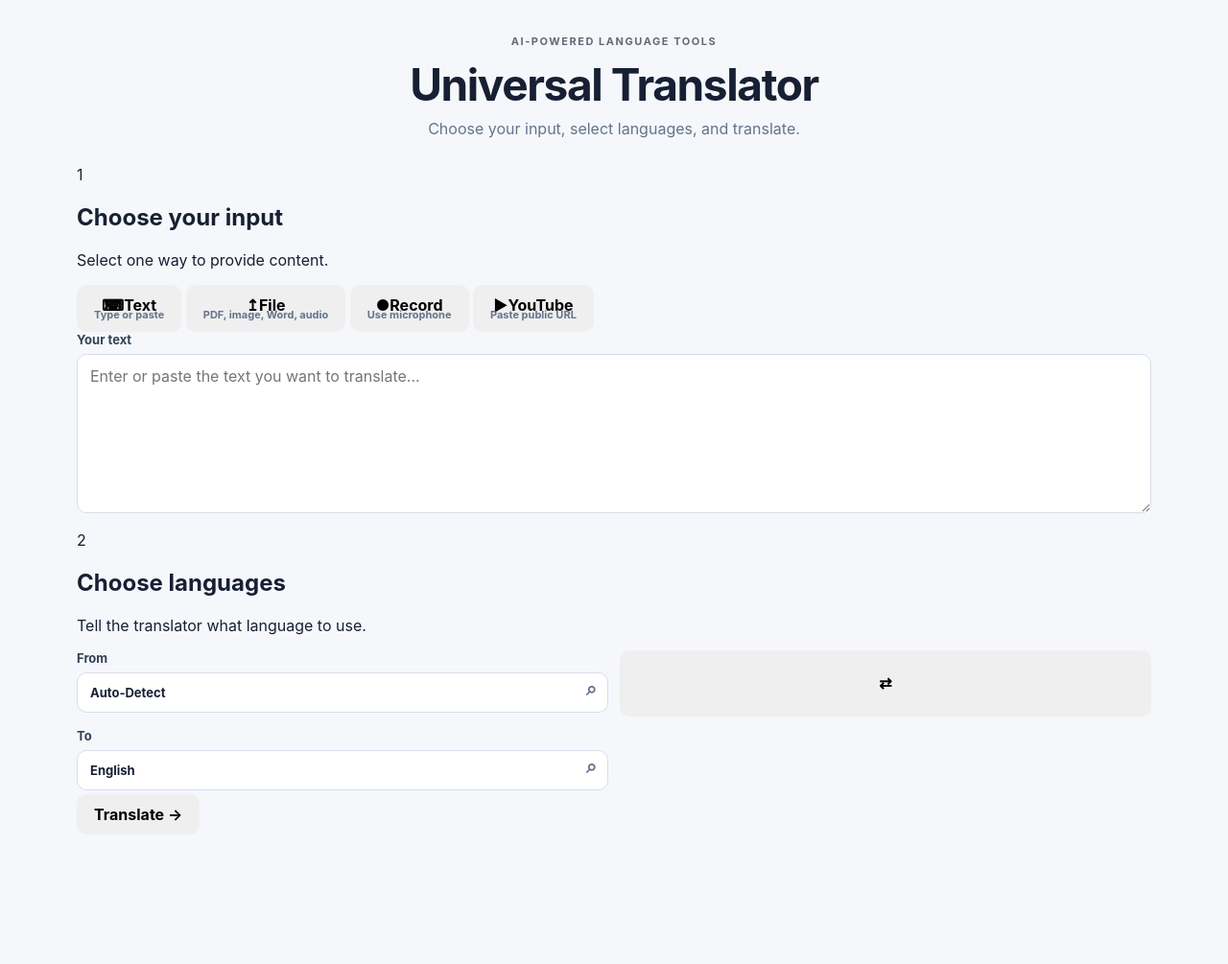
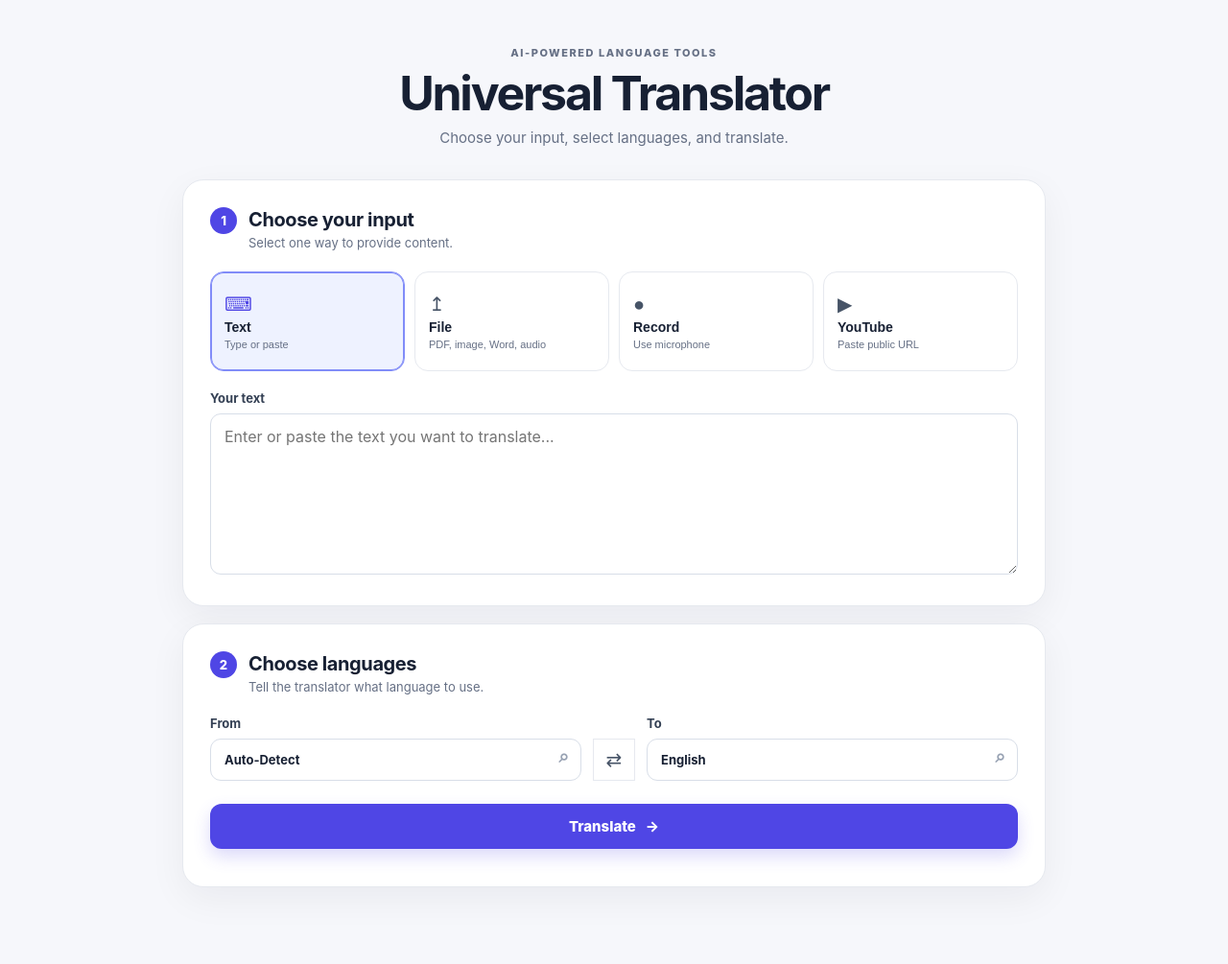
Before and after one commit to vidhya-2005/Translator, a Flask app: template templates/index.html in a window 1280 px wide. Shown: the whole page at 96% size. Before the commit the page ends 856 px from the top, so only its background shows below. Run offline with Flask 3, Linux system fonts and the light colour scheme; the template is opened without the code that fills it, so the values that code supplies are empty.

Commit message:
Polish step-by-step translator UI

```diff
--- a/static/css/style.css
+++ b/static/css/style.css
@@ -1,46 +1,78 @@
 * { box-sizing: border-box; }
-body { margin: 0; font-family: Inter, Arial, sans-serif; background: #f5f7fb; color: #172033; }
-.container { width: min(1120px, 94%); margin: 36px auto 56px; }
-header { text-align: center; margin-bottom: 28px; }
-.eyebrow { font-size: 11px; font-weight: 700; letter-spacing: .14em; margin-bottom: 10px; opacity: .65; }
-h1 { font-size: clamp(32px, 5vw, 46px); margin: 0 0 8px; letter-spacing: -.03em; }
-header p { margin: 0; color: #64748b; }
-.grid { display: grid; grid-template-columns: 1fr 1fr; gap: 22px; }
-.card { background: #fff; padding: 25px; border: 1px solid #e7ebf2; border-radius: 18px; box-shadow: 0 10px 32px rgba(15,23,42,.06); }
-.card-heading { display: flex; justify-content: space-between; align-items: flex-start; gap: 16px; margin-bottom: 18px; }
-.card h2 { margin: 0 0 4px; font-size: 20px; }
-.card-heading p { margin: 0; color: #64748b; font-size: 13px; }
-.input-badge { padding: 5px 9px; border-radius: 999px; background: #eef2ff; color: #4338ca; font-size: 11px; font-weight: 700; white-space: nowrap; }
-label { display: block; font-size: 13px; font-weight: 700; color: #334155; }
-textarea, input { width: 100%; padding: 12px 13px; margin: 7px 0 14px; border: 1px solid #d7deea; border-radius: 10px; font: inherit; color: #172033; background: #fff; transition: border-color .15s, box-shadow .15s; }
-textarea { resize: vertical; min-height: 105px; }
-textarea:focus, input:focus { outline: none; border-color: #6366f1; box-shadow: 0 0 0 3px rgba(99,102,241,.12); }
-small { display: block; margin-top: -7px; color: #64748b; font-size: 11px; }
-.or-divider { display: flex; align-items: center; gap: 10px; color: #94a3b8; font-size: 10px; font-weight: 700; margin: 3px 0 5px; }
-.or-divider::before, .or-divider::after { content: ""; height: 1px; flex: 1; background: #e5e7eb; }
-.actions { display: flex; gap: 10px; margin-top: 8px; }
-button { border: 0; padding: 11px 18px; border-radius: 10px; cursor: pointer; font: inherit; font-weight: 700; transition: transform .15s, opacity .15s, box-shadow .15s; }
-button:hover:not(:disabled) { transform: translateY(-1px); }
-button:disabled { opacity: .5; cursor: not-allowed; }
-.primary-btn { flex: 1; background: #4f46e5; color: white; box-shadow: 0 5px 14px rgba(79,70,229,.2); }
-.secondary-btn { background: #eef2f7; color: #334155; }
-.primary-actions { margin-top: 16px; }
-.recording-status { min-height: 18px; margin: 8px 0 0; color: #64748b; font-size: 12px; }
-.language-grid { display: grid; grid-template-columns: 1fr 1fr; gap: 12px; }
+:root { --ink: #172033; --muted: #667085; --line: #e6e9ef; --surface: #fff; --soft: #f6f7fb; --primary: #4f46e5; --primary-soft: #eef2ff; }
+html { scroll-behavior: smooth; }
+body { margin: 0; font-family: Inter, ui-sans-serif, system-ui, -apple-system, BlinkMacSystemFont, "Segoe UI", sans-serif; background: #f6f7fb; color: var(--ink); }
+.container { width: min(900px, 92%); margin: 48px auto 80px; }
+.hero { text-align: center; margin-bottom: 34px; }
+.eyebrow { font-size: 11px; font-weight: 800; letter-spacing: .14em; color: #667085; margin-bottom: 10px; }
+h1 { font-size: clamp(34px, 6vw, 50px); line-height: 1; letter-spacing: -.045em; margin: 0 0 12px; }
+.hero p { margin: 0; color: var(--muted); font-size: 15px; }
+.setup-card { position: relative; background: var(--surface); border: 1px solid var(--line); border-radius: 22px; padding: 28px; margin-bottom: 18px; box-shadow: 0 12px 38px rgba(15,23,42,.055); }
+.section-heading { display: flex; align-items: flex-start; gap: 12px; margin-bottom: 22px; }
+.step-number { display: grid; place-items: center; width: 28px; height: 28px; flex: 0 0 28px; border-radius: 50%; background: var(--primary); color: #fff; font-size: 13px; font-weight: 800; }
+.section-heading h2 { margin: 1px 0 4px; font-size: 20px; letter-spacing: -.02em; }
+.section-heading p { margin: 0; color: var(--muted); font-size: 13px; }
+.input-methods { display: grid; grid-template-columns: repeat(4, 1fr); gap: 10px; margin-bottom: 20px; }
+.input-method { min-height: 104px; display: flex; flex-direction: column; align-items: flex-start; justify-content: center; gap: 4px; padding: 14px; border: 1px solid var(--line); border-radius: 14px; background: #fff; color: var(--ink); text-align: left; cursor: pointer; }
+.input-method span { font-size: 20px; color: #475467; }
+.input-method strong { font-size: 14px; }
+.input-method small { margin: 0; font-size: 11px; color: var(--muted); }
+.input-method.active { border-color: #818cf8; background: var(--primary-soft); box-shadow: inset 0 0 0 1px #818cf8; }
+.input-method.active span { color: var(--primary); }
+.input-method:disabled { opacity: .6; cursor: not-allowed; }
+.input-panel { animation: fadeIn .18s ease; }
+.input-panel.hidden { display: none; }
+label { display: block; font-size: 13px; font-weight: 750; color: #344054; }
+textarea, input { width: 100%; padding: 13px 14px; margin: 8px 0 0; border: 1px solid #d8dee8; border-radius: 11px; font: inherit; color: var(--ink); background: #fff; transition: border-color .15s, box-shadow .15s; }
+textarea { resize: vertical; min-height: 110px; }
+textarea:focus, input:focus { outline: none; border-color: #818cf8; box-shadow: 0 0 0 4px rgba(99,102,241,.1); }
+small { color: var(--muted); font-size: 11px; }
+.upload-box { min-height: 170px; display: flex; flex-direction: column; align-items: center; justify-content: center; gap: 6px; margin-top: 8px; border: 1.5px dashed #cbd5e1; border-radius: 15px; background: #fafbff; cursor: pointer; text-align: center; }
+.upload-box:hover { border-color: #818cf8; background: #f8f8ff; }
+.upload-icon { display: grid; place-items: center; width: 42px; height: 42px; border-radius: 50%; background: var(--primary-soft); color: var(--primary); font-size: 22px; }
+.upload-box span:last-child { color: var(--muted); font-size: 12px; font-weight: 500; }
+.record-box { min-height: 170px; display: flex; flex-direction: column; align-items: center; justify-content: center; text-align: center; border: 1px solid var(--line); border-radius: 15px; background: #fafbff; padding: 22px; }
+.record-icon { display: grid; place-items: center; width: 54px; height: 54px; border-radius: 50%; background: var(--primary-soft); font-size: 25px; margin-bottom: 10px; }
+.record-box strong { font-size: 15px; }
+.record-box p { margin: 6px 0 14px; color: var(--muted); font-size: 12px; }
+.language-card { padding-bottom: 26px; }
+.language-grid { display: grid; grid-template-columns: 1fr 44px 1fr; align-items: end; gap: 12px; }
 .language-search { position: relative; }
-.language-search input { padding-right: 38px; margin-bottom: 4px; }
-.search-icon { position: absolute; right: 12px; top: 50%; transform: translateY(-58%); color: #64748b; pointer-events: none; font-size: 20px; }
+.language-search input { padding-right: 38px; }
+.search-icon { position: absolute; right: 13px; top: 50%; transform: translateY(-48%); color: #98a2b3; pointer-events: none; font-size: 19px; }
 .language-code-select { position: absolute; width: 1px; height: 1px; opacity: 0; pointer-events: none; }
-.detected-language { display: inline-flex; margin: 4px 0 18px; padding: 6px 10px; border-radius: 999px; background: #f1f5f9; color: #475569; font-size: 12px; font-weight: 700; }
-.processing-panel { display: flex; align-items: center; gap: 15px; margin-top: 20px; padding: 16px 18px; background: #fff; border: 1px solid #e4e7ef; border-radius: 14px; box-shadow: 0 8px 24px rgba(15,23,42,.05); }
-.processing-spinner { width: 24px; height: 24px; flex: 0 0 24px; border: 3px solid #e0e7ff; border-top-color: #4f46e5; border-radius: 50%; animation: spin .8s linear infinite; }
-.processing-content { min-width: 0; display: flex; flex-direction: column; gap: 3px; }
+.swap-btn { width: 44px; height: 44px; padding: 0; border: 1px solid var(--line); background: #fff; color: #475467; font-size: 20px; margin-bottom: 0; }
+.swap-btn:hover:not(:disabled) { background: var(--soft); }
+.translate-btn { width: 100%; display: flex; align-items: center; justify-content: center; gap: 10px; margin-top: 24px; padding: 14px 20px; border: 0; border-radius: 12px; background: var(--primary); color: #fff; font: inherit; font-weight: 800; font-size: 15px; cursor: pointer; box-shadow: 0 8px 18px rgba(79,70,229,.2); }
+.translate-btn:hover:not(:disabled) { filter: brightness(1.03); transform: translateY(-1px); }
+.translate-btn:disabled { opacity: .6; cursor: not-allowed; }
+.processing-panel { display: flex; align-items: center; gap: 15px; margin: 18px 0; padding: 17px 20px; background: #fff; border: 1px solid var(--line); border-radius: 15px; box-shadow: 0 8px 24px rgba(15,23,42,.045); }
+.processing-spinner { width: 25px; height: 25px; flex: 0 0 25px; border: 3px solid #e0e7ff; border-top-color: var(--primary); border-radius: 50%; animation: spin .8s linear infinite; }
+.processing-content { display: flex; min-width: 0; flex-direction: column; gap: 3px; }
 .processing-content strong { font-size: 14px; }
-.processing-content > span { color: #64748b; font-size: 12px; }
+.processing-content > span { color: var(--muted); font-size: 12px; }
 .processing-steps { display: flex; flex-wrap: wrap; gap: 6px 14px; margin-top: 6px; }
-.processing-steps span { color: #94a3b8; font-size: 10px; font-weight: 700; }
-.processing-steps span.active { color: #4f46e5; }
-.error { color: #dc2626; margin: 16px 0 0; font-size: 13px; }
-.hidden { display: none; }
+.processing-steps span { color: #98a2b3; font-size: 10px; font-weight: 750; }
+.processing-steps span.active { color: var(--primary); }
+.results-section { margin-top: 44px; padding-top: 12px; animation: fadeUp .3s ease; scroll-margin-top: 24px; }
+.results-header { display: flex; align-items: flex-end; justify-content: space-between; gap: 18px; margin-bottom: 18px; }
+.results-header h2 { margin: 0 0 7px; font-size: 28px; letter-spacing: -.03em; }
+.results-header .eyebrow { margin-bottom: 7px; }
+.detected-language { display: inline-flex; margin: 0; padding: 6px 10px; border-radius: 999px; background: #eef2ff; color: #4338ca; font-size: 11px; font-weight: 800; }
+.result-actions { display: flex; gap: 8px; }
+.secondary-btn { border: 1px solid var(--line); background: #fff; color: #344054; padding: 10px 14px; border-radius: 10px; font: inherit; font-weight: 700; cursor: pointer; }
+.secondary-btn:hover:not(:disabled) { background: var(--soft); }
+.secondary-btn:disabled { opacity: .5; cursor: not-allowed; }
+.result-grid { display: grid; grid-template-columns: 1fr 1fr; gap: 14px; }
+.result-card { background: #fff; border: 1px solid var(--line); border-radius: 17px; padding: 18px; box-shadow: 0 8px 25px rgba(15,23,42,.045); }
+.translation-result { border-color: #cfd2ff; }
+.result-label { margin-bottom: 7px; color: #667085; font-size: 10px; font-weight: 850; letter-spacing: .1em; }
+.result-card textarea { min-height: 220px; margin: 0; border: 0; background: #fafbff; line-height: 1.6; }
+.result-card textarea:focus { box-shadow: none; }
+.error { color: #dc2626; margin: 13px 0 0; font-size: 13px; }
+.hidden { display: none !important; }
 @keyframes spin { to { transform: rotate(360deg); } }
-@media (max-width: 800px) { .grid { grid-template-columns: 1fr; } .language-grid { grid-template-columns: 1fr; } .container { margin-top: 24px; } }
+@keyframes fadeIn { from { opacity: 0; transform: translateY(3px); } to { opacity: 1; transform: translateY(0); } }
+@keyframes fadeUp { from { opacity: 0; transform: translateY(12px); } to { opacity: 1; transform: translateY(0); } }
+@media (max-width: 760px) { .container { margin-top: 28px; } .setup-card { padding: 21px; } .input-methods { grid-template-columns: 1fr 1fr; } .language-grid { grid-template-columns: 1fr; } .swap-btn { justify-self: center; transform: rotate(90deg); } .result-grid { grid-template-columns: 1fr; } .results-header { align-items: flex-start; flex-direction: column; } }
+@media (max-width: 450px) { .input-methods { grid-template-columns: 1fr; } }
```
